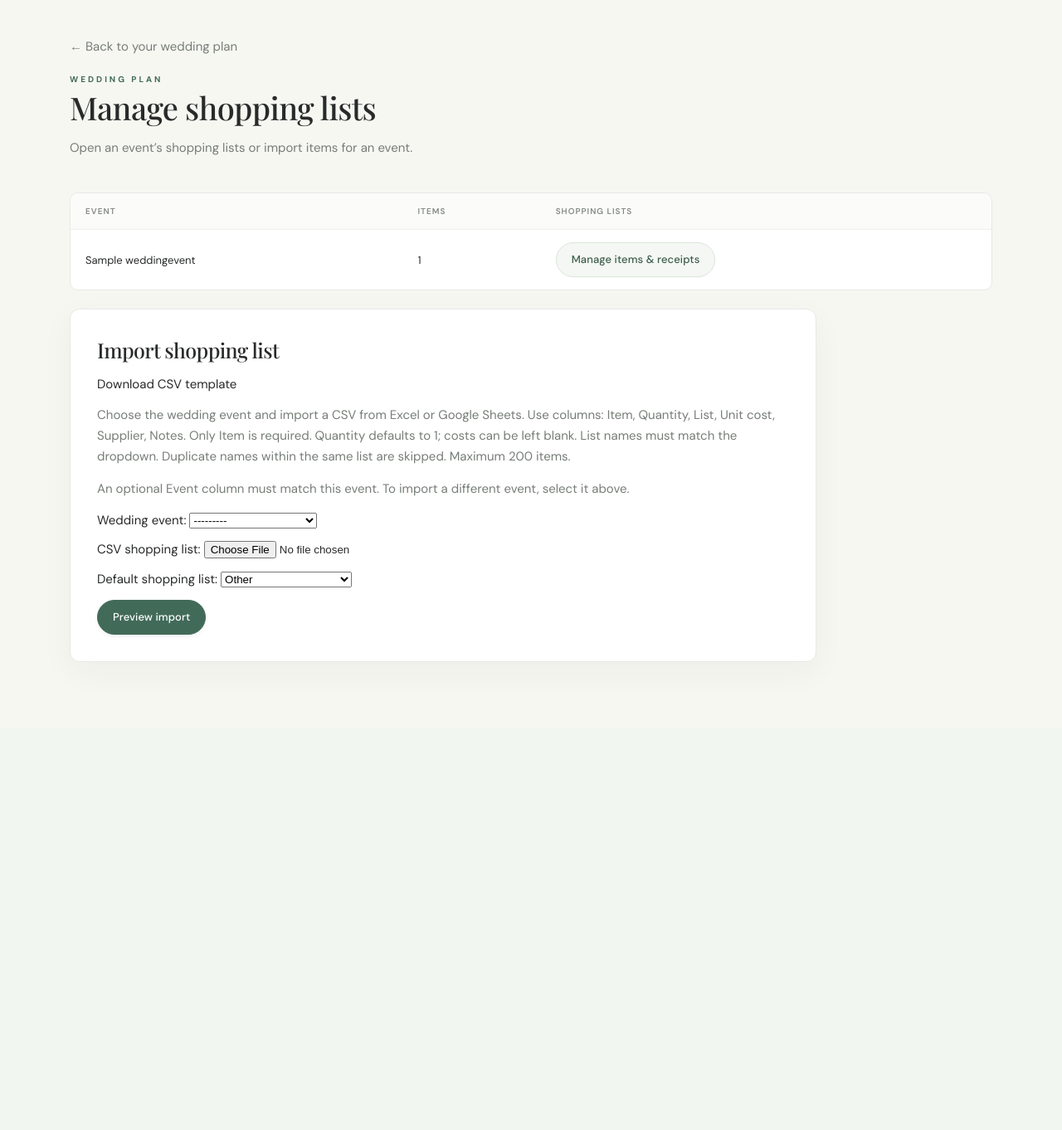
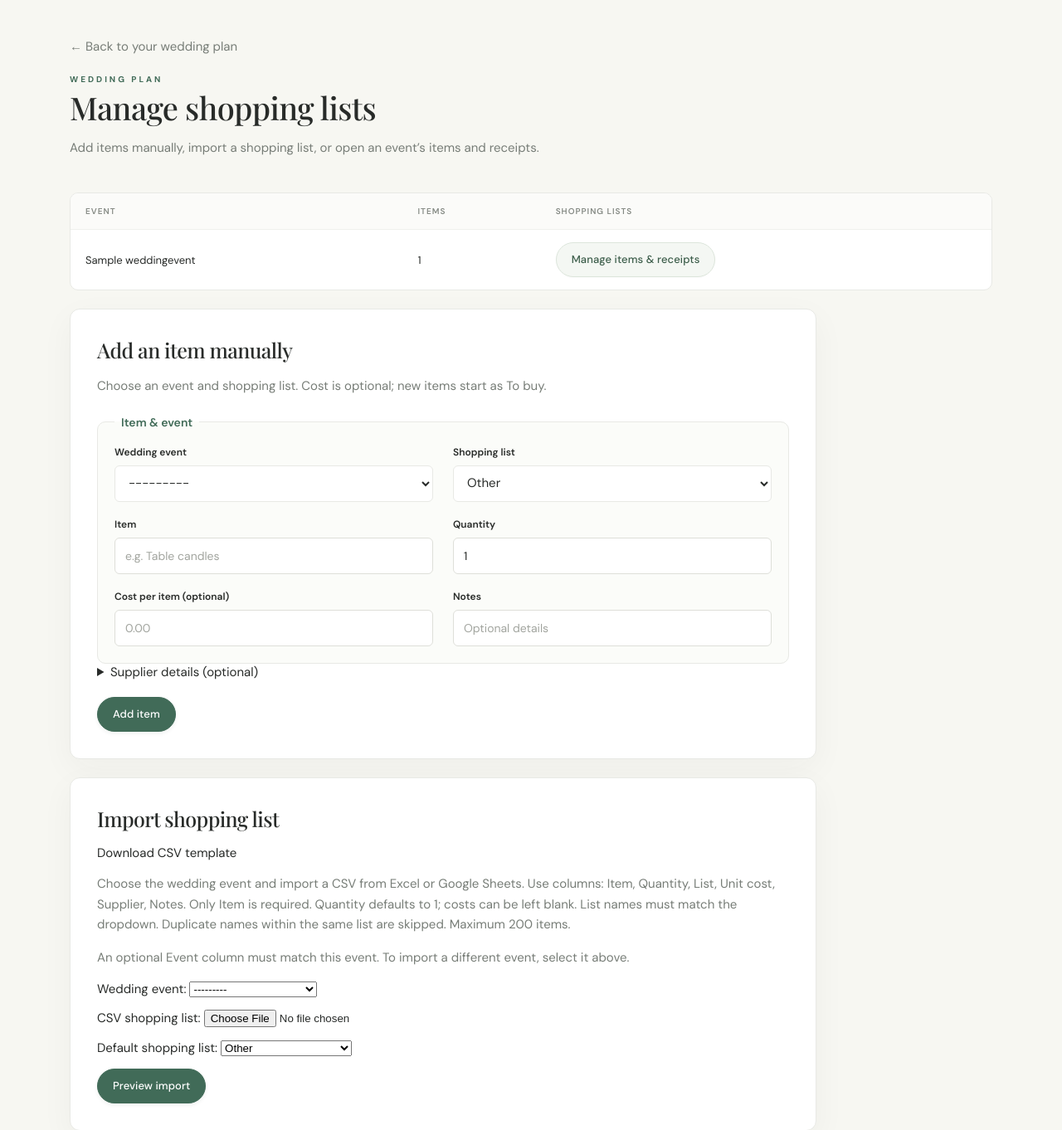
Before and after one commit to amrikbhogal/plan2wed, a Django app: page /my-account/shopping/ in a window 1280 px wide. Shown: the part 76-1438 px from the top of the page at 83% size. Before the commit the page ends 874 px from the top, so only its background shows below. Run offline with Django 5.2, Linux system fonts and the light colour scheme; a user stored in the database is signed in; tables that the repository leaves empty hold one stand-in row (values such as "Sample post").

Commit message:
Add manual shopping item entry to shopping management

```diff
--- a/planner/forms.py
+++ b/planner/forms.py
@@ -327,3 +327,14 @@ class ShoppingManagementImportForm(ShoppingImportForm):
         super().__init__(*args, **kwargs)
         self.fields['event'].queryset = WeddingEvent.objects.filter(budget__member=member)
         self.order_fields(['event', 'file', 'list_category'])
+
+
+class ShoppingManagementItemForm(ShoppingListItemForm):
+    event = forms.ModelChoiceField(queryset=WeddingEvent.objects.none(), label='Wedding event')
+
+    class Meta(ShoppingListItemForm.Meta):
+        fields = ['event', *ShoppingListItemForm.Meta.fields]
+
+    def __init__(self, *args, member, **kwargs):
+        super().__init__(*args, **kwargs)
+        self.fields['event'].queryset = WeddingEvent.objects.filter(budget__member=member)
--- a/planner/templates/planner/shopping_management.html
+++ b/planner/templates/planner/shopping_management.html
@@ -3,9 +3,29 @@
 {% block title %}Manage shopping lists · Plan2Wed{% endblock %}
 {% block content %}
 <main class="page dashboard">
-<div class="heading-row"><div><a class="muted" href="{% url 'member_portal' %}#events">← Back to your wedding plan</a><div class="eyebrow" style="margin-top:20px">Wedding plan</div><h1>Manage shopping lists</h1><p class="muted">Open an event’s shopping lists or import items for an event.</p></div></div>
+<div class="heading-row"><div><a class="muted" href="{% url 'member_portal' %}#events">← Back to your wedding plan</a><div class="eyebrow" style="margin-top:20px">Wedding plan</div><h1>Manage shopping lists</h1><p class="muted">Add items manually, import a shopping list, or open an event’s items and receipts.</p></div></div>
 {% if events %}
 <section class="table-card"><table><thead><tr><th>Event</th><th>Items</th><th>Shopping lists</th></tr></thead><tbody>{% for wedding_event in events %}<tr><td>{{ wedding_event.name }}</td><td>{{ wedding_event.shopping_items.count }}</td><td><a class="status-select" href="{% url 'event_shopping_list' wedding_event.pk %}">Manage items & receipts</a></td></tr>{% endfor %}</tbody></table></section>
+  <section id="manual-item" class="card form-card"><h2>Add an item manually</h2>
+    <p class="muted">Choose an event and shopping list. Cost is optional; new items start as To buy.</p>
+    <form method="post">{% csrf_token %}<input type="hidden" name="action" value="add_manual_item">{{ manual_form.non_field_errors }}
+    <fieldset class="details-section"><legend>Item & event</legend><div class="details-grid">
+    {% include 'planner/includes/detail_field.html' with field=manual_form.event %}
+    {% include 'planner/includes/detail_field.html' with field=manual_form.list_category %}
+    {% include 'planner/includes/detail_field.html' with field=manual_form.name %}
+    {% include 'planner/includes/detail_field.html' with field=manual_form.quantity %}
+    {% include 'planner/includes/detail_field.html' with field=manual_form.unit_cost %}
+    {% include 'planner/includes/detail_field.html' with field=manual_form.notes %}
+    </div></fieldset>
+    <details {% if manual_form.supplier_email.errors or manual_form.supplier_website.errors or manual_form.supplier_name.errors or manual_form.supplier_contact.errors or manual_form.supplier_phone.errors %}open{% endif %}><summary>Supplier details (optional)</summary><div class="details-grid">
+    {% include 'planner/includes/detail_field.html' with field=manual_form.supplier_name %}
+    {% include 'planner/includes/detail_field.html' with field=manual_form.supplier_contact %}
+    {% include 'planner/includes/detail_field.html' with field=manual_form.supplier_email %}
+    {% include 'planner/includes/detail_field.html' with field=manual_form.supplier_phone %}
+    {% include 'planner/includes/detail_field.html' with field=manual_form.supplier_website %}
+    </div></details>
+    <div class="form-actions"><button class="button" type="submit">Add item</button></div></form>
+  </section>
   <section id="shopping-import" class="card form-card"><h2>Import shopping list</h2>
     <p><a href="{% static 'planner/shopping-list-template.csv' %}" download>Download CSV template</a></p>
     <p class="muted">Choose the wedding event and import a CSV from Excel or Google Sheets. Use columns: Item, Quantity, List, Unit cost, Supplier, Notes. Only Item is required. Quantity defaults to 1; costs can be left blank. List names must match the dropdown. Duplicate names within the same list are skipped. Maximum 200 items.</p>
@@ -15,6 +35,6 @@
     <div class="table-card"><table><thead><tr><th>Item</th><th>List</th><th>Quantity</th><th>Unit cost</th><th>Supplier</th><th>Notes</th></tr></thead><tbody>{% for row in import_preview %}<tr><td>{{ row.name }}</td><td>{% for value,label in list_choices %}{% if row.list_category == value %}{{ label }}{% endif %}{% endfor %}</td><td>{{ row.quantity }}</td><td>{% if row.unit_cost is None %}Not priced{% else %}{{ row.unit_cost }}{% endif %}</td><td>{{ row.supplier_name }}</td><td>{{ row.notes }}</td></tr>{% endfor %}</tbody></table></div>
     <form method="post">{% csrf_token %}<input type="hidden" name="action" value="confirm_import"><input type="hidden" name="import_token" value="{{ import_token }}"><button class="button" type="submit">Confirm import</button> <a href="{% url 'shopping_management' %}">Cancel</a></form>{% endif %}
   </section>
-{% else %}<section class="card"><h2>Add an event first</h2><p>Create a wedding event before importing its shopping lists.</p><a class="button" href="{% url 'event_add' %}">Add an event</a></section>{% endif %}
+{% else %}<section class="card"><h2>Add an event first</h2><p>Create a wedding event before adding or importing shopping items.</p><a class="button" href="{% url 'event_add' %}">Add an event</a></section>{% endif %}
 </main>
 {% endblock %}
--- a/planner/views.py
+++ b/planner/views.py
@@ -13,10 +13,11 @@ from django.contrib import messages
 from django.db import IntegrityError, transaction
 from django.db.models import Q
 from django.shortcuts import get_object_or_404, redirect, render
+from django.urls import reverse
 from django.views.decorators.cache import never_cache
 
 from .forms import SeatingTableForm, MemberSignupForm, ShoppingListItemForm, VenueForm, WeddingBudgetForm, WeddingEventForm, WeddingGuestForm
-from .forms import ReceiptUploadForm, ReceiptItemFormSet, ShoppingManagementImportForm
+from .forms import ReceiptUploadForm, ReceiptItemFormSet, ShoppingManagementImportForm, ShoppingManagementItemForm
 from .shopping_import import read_shopping_csv
 from .receipts import scan_receipt, receipt_items
 from .notifications import notify_administrator
@@ -184,6 +185,7 @@ def shopping_management(request):
     initial = {'list_category': request.GET.get('list', 'other')}
     if request.GET.get('event', '').isdigit():
         initial['event'] = get_object_or_404(events, pk=request.GET['event']).pk
+    manual_form = ShoppingManagementItemForm(member=member, initial=initial, prefix="manual")
     import_form = ShoppingManagementImportForm(member=member, initial=initial)
     preview = None
     token = ''
@@ -191,7 +193,15 @@ def shopping_management(request):
     key = 'shopping_management_import'
     if request.method == 'POST':
         action = request.POST.get('action')
-        if action == 'preview_import':
+        if action == 'add_manual_item':
+            manual_form = ShoppingManagementItemForm(request.POST, member=member, prefix='manual')
+            if manual_form.is_valid():
+                item = manual_form.save(commit=False)
+                item.is_purchased = False
+                item.save()
+                messages.success(request, f'{item.name} added to {item.event.name} as To buy.')
+                return redirect(f"{reverse('shopping_management')}?event={item.event_id}&list={item.list_category}#manual-item")
+        elif action == 'preview_import':
             request.session.pop(key, None)
             import_form = ShoppingManagementImportForm(request.POST, request.FILES, member=member)
             if import_form.is_valid():
@@ -220,7 +230,7 @@ def shopping_management(request):
             messages.success(request, f'Imported {added} items as To buy; skipped {skipped} duplicates.')
             return redirect('event_shopping_list', event_id=event.pk)
     return render(request, 'planner/shopping_management.html', {
-        'events': events, 'event': event, 'import_form': import_form,
+        'events': events, 'event': event, 'import_form': import_form, 'manual_form': manual_form,
         'import_preview': preview, 'import_token': token,
         'list_choices': ShoppingListItem.ListCategory.choices,
     })
```
Also changed, not shown: planner/tests.py (+26 -0 lines), README.md.
